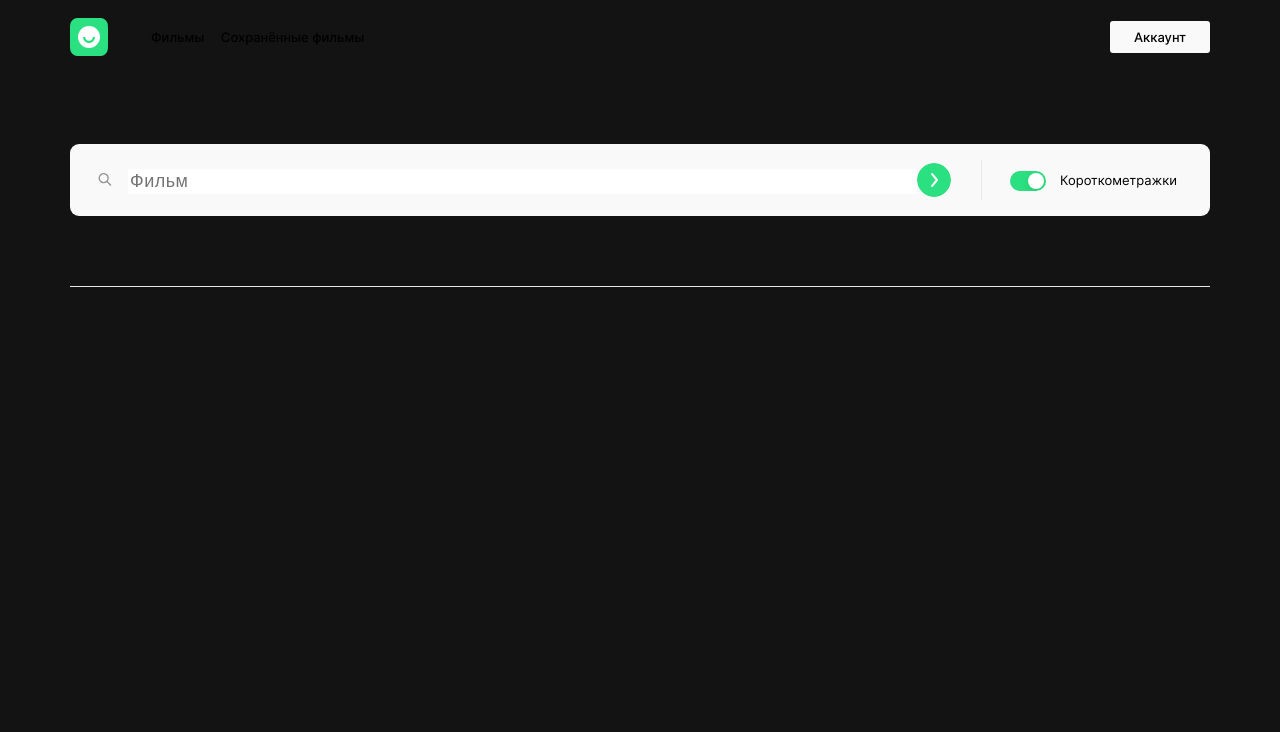
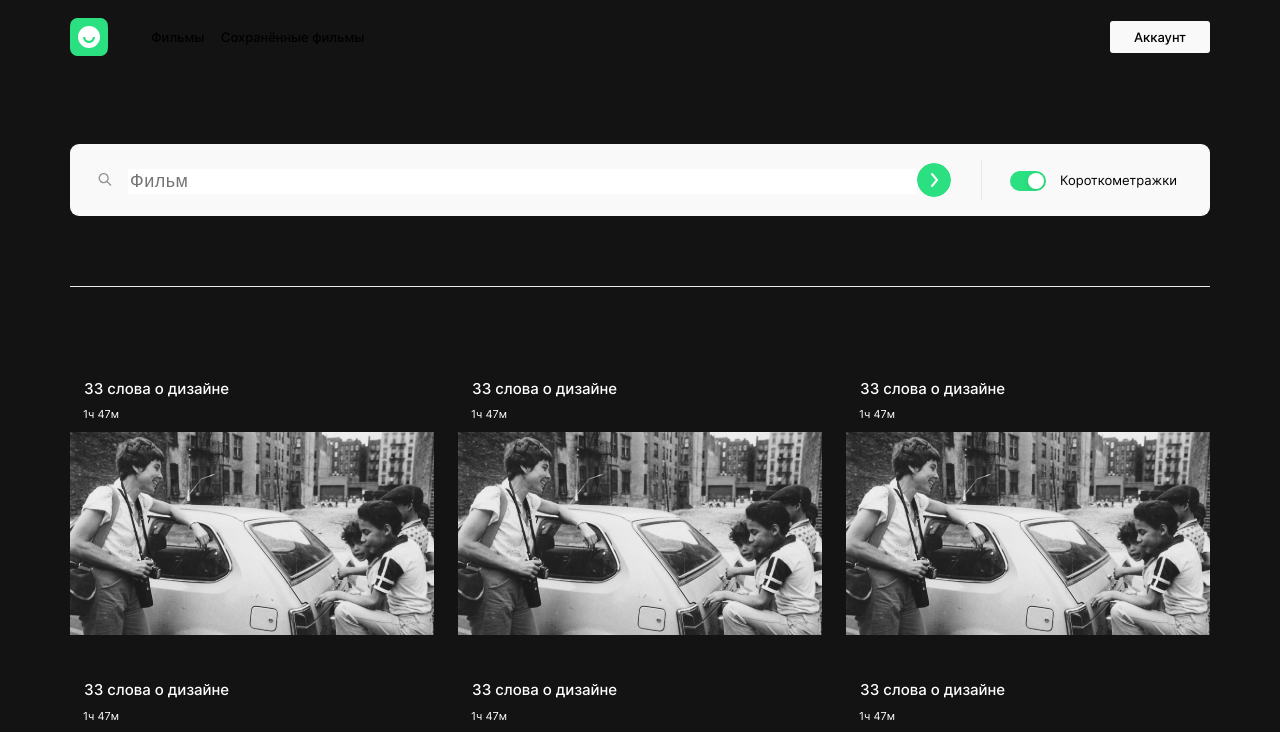
Before and after one commit to AndreiZhura/movies-explorer-frontend, a React (Create React App) app: page / in a window 1280 px wide. Shown: the top 732 px of the page. Built offline with nearby package versions, Linux system fonts and the light colour scheme.

Commit message:
fix:MoviescardList

```diff
--- a/src/components/Movies/Movies.js
+++ b/src/components/Movies/Movies.js
@@ -1,10 +1,12 @@
 import React from "react";
 import SearchForm from "./SearchForm/SearchForm";
+import MoviesCardList from "./MoviesCardList/MoviesCardList";
 
-function Movies(){
-    return(
+function Movies() {
+    return (
         <>
-        <SearchForm/>
+            <SearchForm />
+            <MoviesCardList />
         </>
     )
 };
--- /dev/null
+++ b/src/components/Movies/MoviesCard/MoviesCard.css
@@ -0,0 +1,24 @@
+.movies {
+    width: 364px;
+    color: white;
+}
+
+.movies__title {
+    text-align: left;
+    font-weight: 500;
+    font-size: 15px;
+    line-height: 18.15px;
+    margin-top: 23px;
+    margin-left: 14px;
+    margin-bottom: 10px;
+}
+
+.movies__time {
+    margin-top: 0px;
+    margin-left: 13px;
+    font-weight: 400;
+    font-size: 11px;
+    line-height: 13.31px;
+}
+
+.movies__img {}
--- /dev/null
+++ b/src/components/Movies/MoviesCard/MoviesCard.js
@@ -0,0 +1,17 @@
+import React from "react";
+import './MoviesCard.css'
+import movie from '../../../images/movie.svg'
+
+
+
+function MoviesCard() {
+  return (
+    <article className="movies">
+      <h4 className="movies__title">33 слова о дизайне</h4>
+      <p className="movies__time">1ч 47м</p>
+      <img src={movie} alt="фильм" className="movies__img" />
+    </article>
+  );
+}
+
+export default MoviesCard;
--- /dev/null
+++ b/src/components/Movies/MoviesCardList/MoviesCardList.css
@@ -0,0 +1,10 @@
+.movie-card-list {
+    width: 1140px;
+    margin-left: auto;
+    margin-right: auto;
+    display: grid;
+    row-gap: 19px;
+    column-gap: 24px;
+    grid-template-columns: 1fr 1fr 1fr;
+    padding-top: 70px;
+}
--- /dev/null
+++ b/src/components/Movies/MoviesCardList/MoviesCardList.js
@@ -0,0 +1,21 @@
+import React from "react";
+import './MoviesCardList.css'
+import MoviesCard from "../MoviesCard/MoviesCard";
+
+function MoviesCardList(){
+    return(
+        <>
+        <div className="movie-card-list">
+         <MoviesCard/>
+         <MoviesCard/>
+         <MoviesCard/>
+         <MoviesCard/>
+         <MoviesCard/>
+         <MoviesCard/>
+         <MoviesCard/>
+        </div>
+        </>
+    );
+};
+
+export default MoviesCardList;
```
Also changed, not shown: src/images/movie.svg (added).
